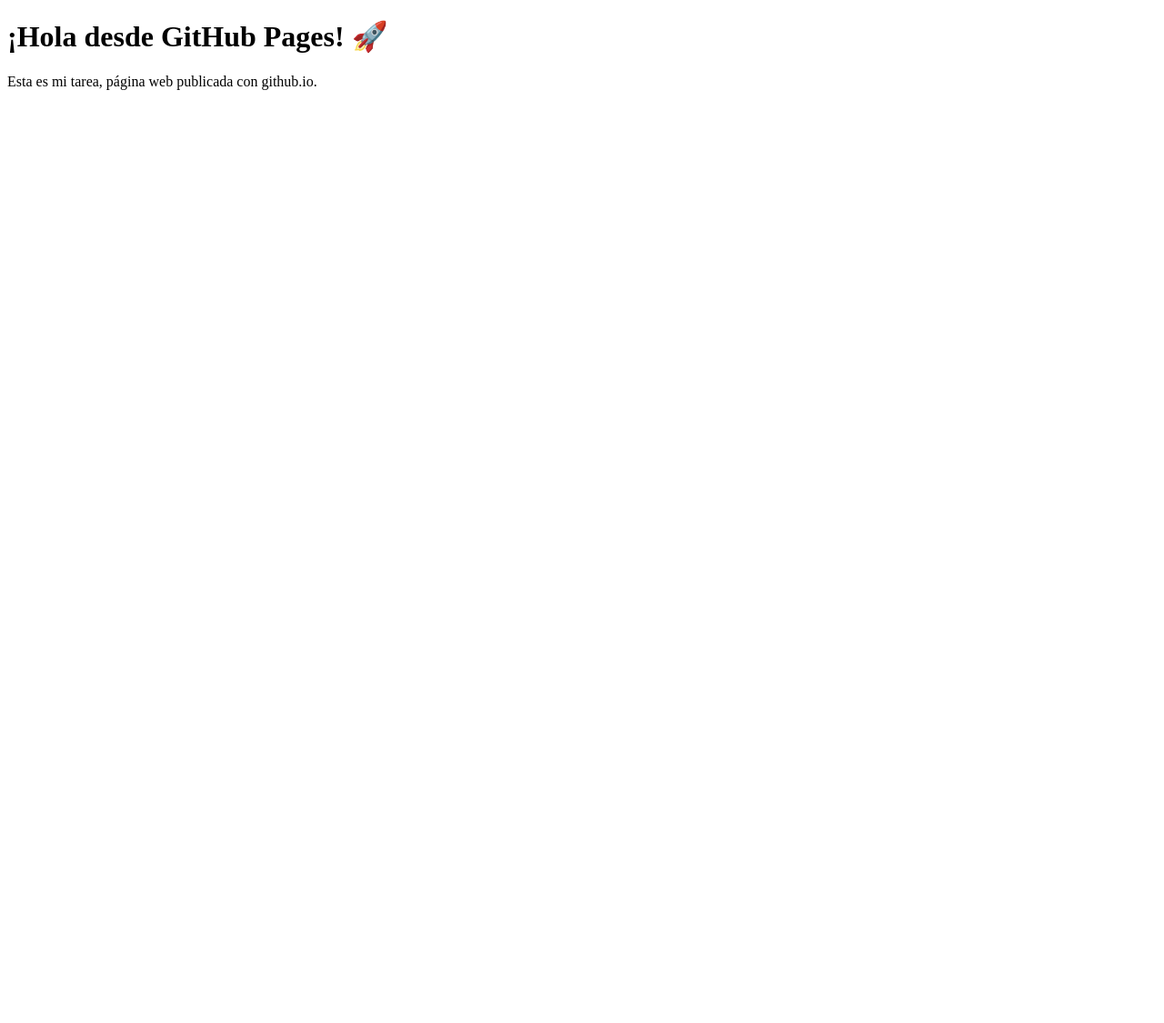
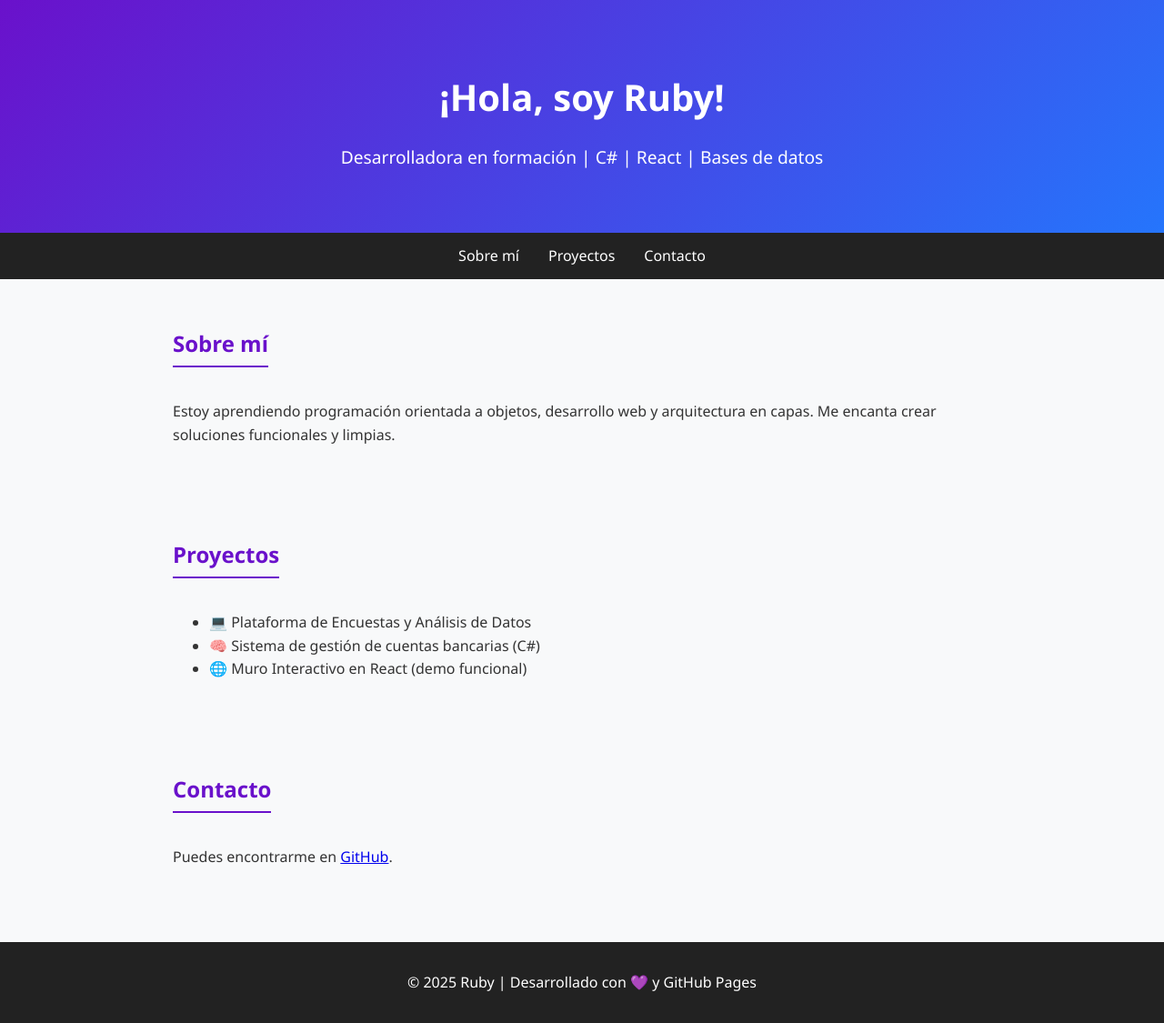
Before and after one commit to mariadiaz05/mariadiaz05.github.io, a plain HTML site: page index.html in a window 1280 px wide. Shown: the whole page at 91% size. Before the commit the page ends 800 px from the top, so only its background shows below. Drawn offline with Linux system fonts and the light colour scheme.

Commit message:
index.html

```diff
--- a/index.html
+++ b/index.html
@@ -1,12 +1,49 @@
 <!DOCTYPE html>
 <html lang="es">
 <head>
-  <meta charset="UTF-8">
-  <meta name="viewport" content="width=device-width, initial-scale=1.0">
-  <title>Mi primera página con GitHub Pages</title>
+  <meta charset="UTF-8" />
+  <meta name="viewport" content="width=device-width, initial-scale=1.0" />
+  <title>Mi Página Personal - Ruby</title>
+  <link rel="stylesheet" href="style.css" />
 </head>
 <body>
-  <h1>¡Hola desde GitHub Pages! 🚀</h1>
-  <p>Esta es mi tarea, página web publicada con github.io.</p>
+  <header>
+    <h1>¡Hola, soy Ruby!</h1>
+    <p>Desarrolladora en formación | C# | React | Bases de datos</p>
+  </header>
+
+  <nav>
+    <a href="#sobre-mi">Sobre mí</a>
+    <a href="#proyectos">Proyectos</a>
+    <a href="#contacto">Contacto</a>
+  </nav>
+
+  <section id="sobre-mi">
+    <h2>Sobre mí</h2>
+    <p>
+      Estoy aprendiendo programación orientada a objetos, desarrollo web y arquitectura en capas.
+      Me encanta crear soluciones funcionales y limpias.
+    </p>
+  </section>
+
+  <section id="proyectos">
+    <h2>Proyectos</h2>
+    <ul>
+      <li>💻 Plataforma de Encuestas y Análisis de Datos</li>
+      <li>🧠 Sistema de gestión de cuentas bancarias (C#)</li>
+      <li>🌐 Muro Interactivo en React (demo funcional)</li>
+    </ul>
+  </section>
+
+  <section id="contacto">
+    <h2>Contacto</h2>
+    <p>Puedes encontrarme en <a href="https://github.com/TU_USUARIO" target="_blank">GitHub</a>.</p>
+  </section>
+
+  <footer>
+    <p>© 2025 Ruby | Desarrollado con 💜 y GitHub Pages</p>
+  </footer>
+  <script src="script.js"></script>
+
 </body>
 </html>
```
